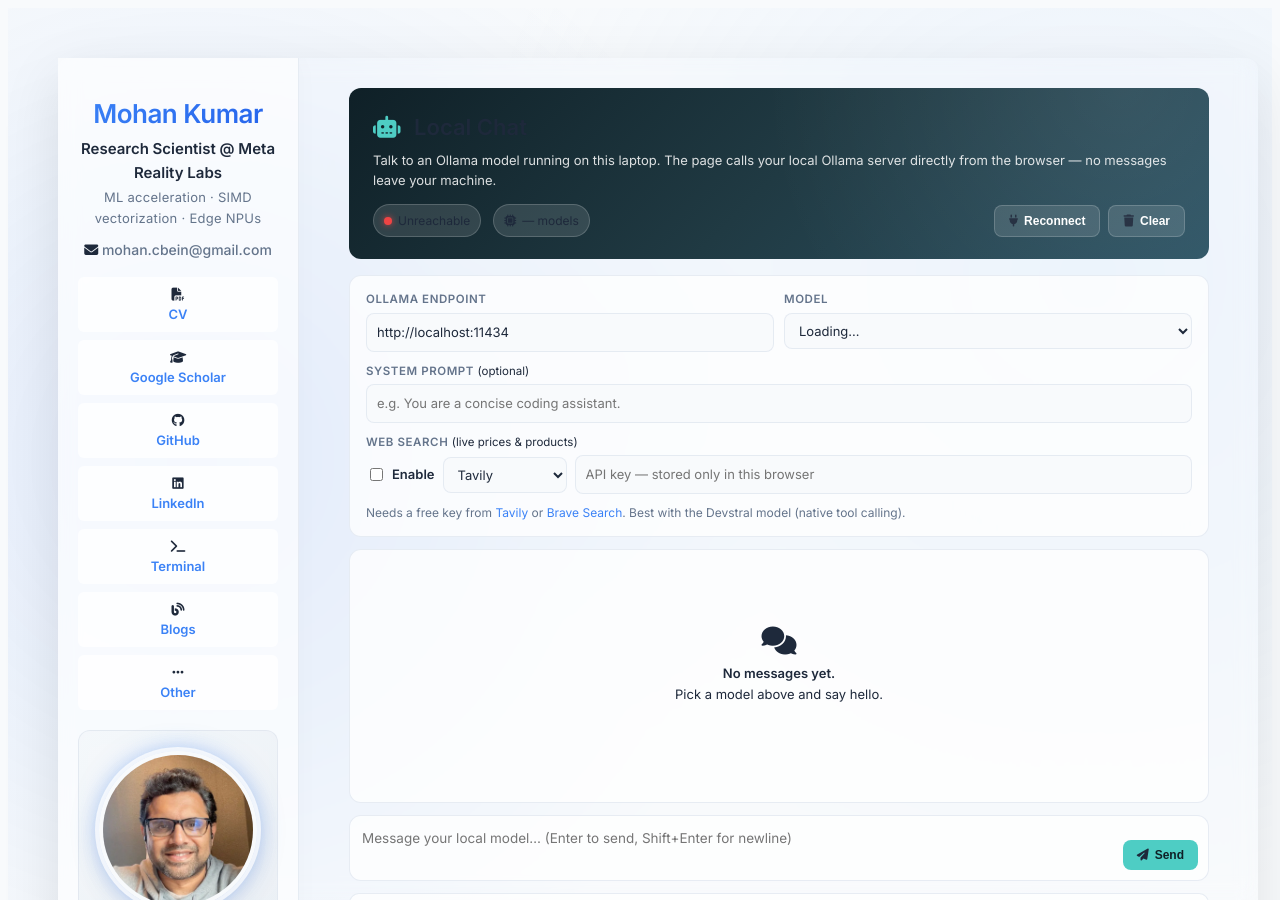
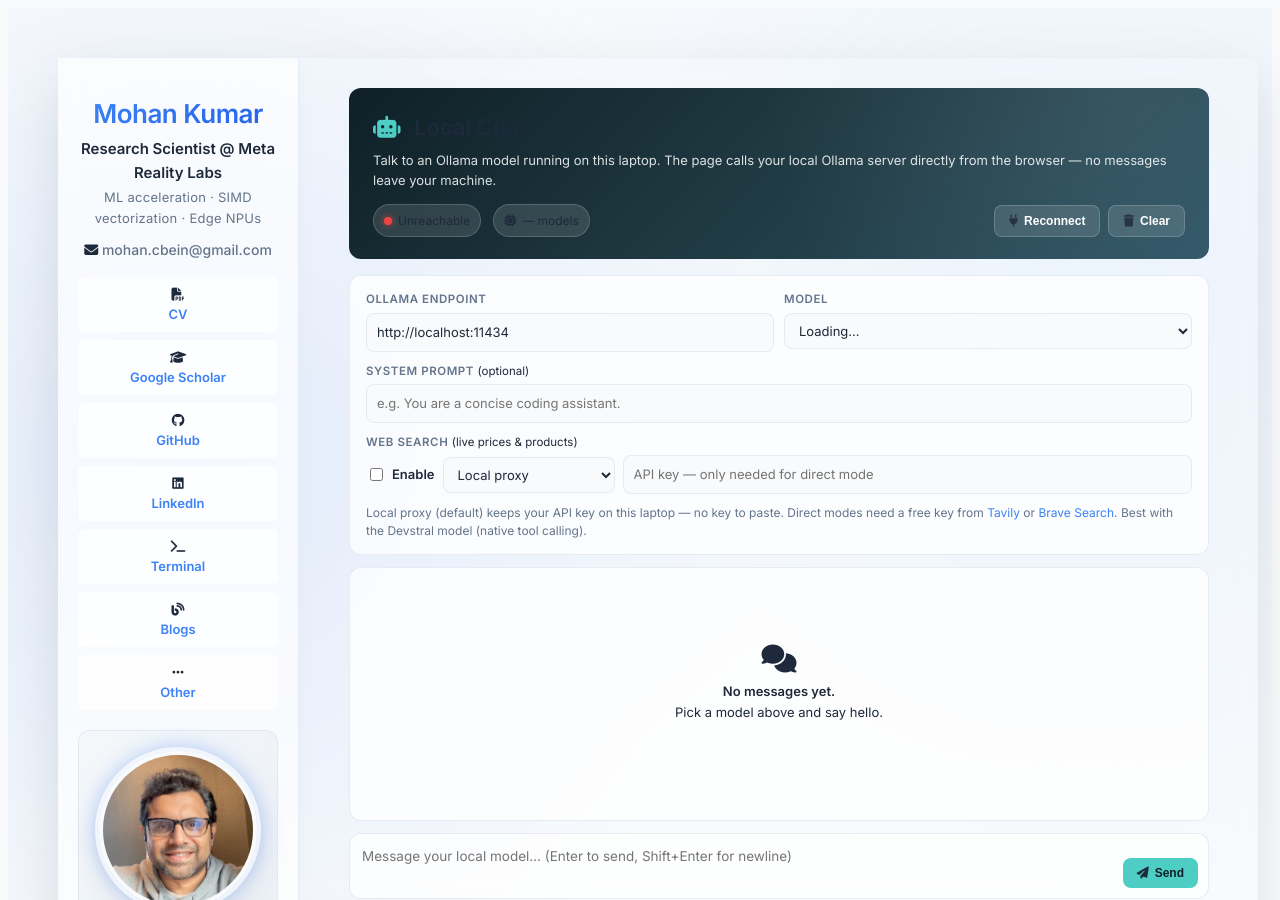
Before and after one commit to mohankku/mohankku.github.io, a Jekyll site: the page built from chat.md, in a window 1280 px wide and 900 px high. Built offline with Jekyll 4.4.1, drawn with Linux system fonts in a browser that asks for light colours; some of the changed lines change nothing that is shown.

Commit message:
feat(chat): route web search through localhost proxy; persist Ollama CORS

```diff
--- a/assets/js/chat.js
+++ b/assets/js/chat.js
@@ -231,7 +231,9 @@
   }
 
   function searchOn() {
-    return !!(searchEnabled && searchEnabled.checked && searchKey && searchKey.value.trim() !== "");
+    if (!(searchEnabled && searchEnabled.checked)) return false;
+    if (searchProvider && searchProvider.value === "proxy") return true; // key lives in the proxy
+    return !!(searchKey && searchKey.value.trim() !== "");
   }
 
   function saveSearchSettings() {
@@ -280,11 +282,32 @@
     }).join("\n\n");
   }
 
+  var PROXY_URL = "http://127.0.0.1:8765";
+
   function runSearch(query) {
     var provider = searchProvider.value;
     var key = searchKey.value.trim();
     var req;
-    if (provider === "brave") {
+    if (provider === "proxy") {
+      req = fetch(PROXY_URL + "/api/websearch", {
+        method: "POST",
+        headers: { "Content-Type": "application/json" },
+        body: JSON.stringify({ query: query, max_results: SEARCH_MAX_RESULTS }),
+        signal: aborter.signal
+      }).then(function (res) {
+        if (!res.ok) throw new Error("proxy HTTP " + res.status);
+        return res.json();
+      }).then(function (data) {
+        if (data.error) throw new Error(data.error);
+        return formatTavily(data);
+      }).catch(function (err) {
+        if (err && err.name === "AbortError") throw err;
+        if (err && err.name === "TypeError") {
+          throw new Error("Local proxy unreachable — start it with: python3 ~/.config/ollama-chat-proxy/proxy.py");
+        }
+        throw err; // HTTP status / proxy-reported errors pass through untouched
+      });
+    } else if (provider === "brave") {
       req = fetch("https://api.search.brave.com/res/v1/web/search?q=" +
         encodeURIComponent(query) + "&count=" + SEARCH_MAX_RESULTS, {
         headers: { "X-Subscription-Token": key },
--- a/chat.md
+++ b/chat.md
@@ -37,12 +37,13 @@
       <div class="search-row">
         <label class="check"><input type="checkbox" id="search-enabled"> Enable</label>
         <select id="search-provider" aria-label="Search provider">
-          <option value="tavily">Tavily</option>
-          <option value="brave">Brave Search</option>
+          <option value="proxy">Local proxy</option>
+          <option value="tavily">Tavily (direct)</option>
+          <option value="brave">Brave Search (direct)</option>
         </select>
-        <input id="search-key" type="password" placeholder="API key — stored only in this browser" autocomplete="off" aria-label="Search API key">
+        <input id="search-key" type="password" placeholder="API key — only needed for direct mode" autocomplete="off" aria-label="Search API key">
       </div>
-      <p class="setting-hint">Needs a free key from <a href="https://tavily.com" target="_blank" rel="noopener">Tavily</a> or <a href="https://brave.com/search/api/" target="_blank" rel="noopener">Brave Search</a>. Best with the Devstral model (native tool calling).</p>
+      <p class="setting-hint">Local proxy (default) keeps your API key on this laptop — no key to paste. Direct modes need a free key from <a href="https://tavily.com" target="_blank" rel="noopener">Tavily</a> or <a href="https://brave.com/search/api/" target="_blank" rel="noopener">Brave Search</a>. Best with the Devstral model (native tool calling).</p>
     </div>
   </div>
 
```
